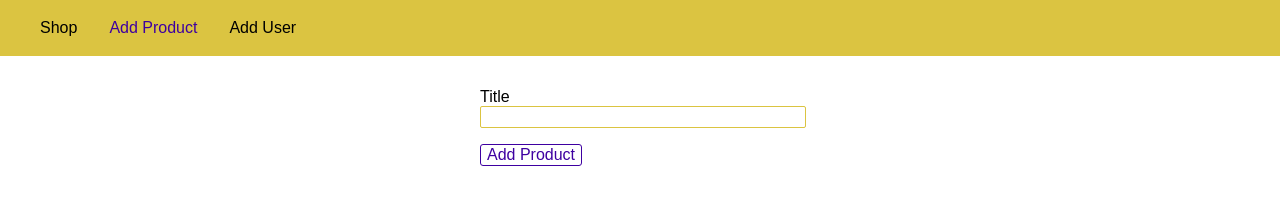
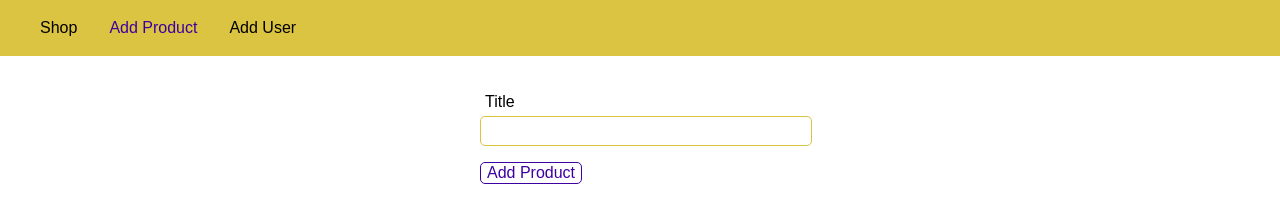
Before and after one commit to shivakumarpeketi/my-first-node-app, a website: page views/add-product.html in a window 1280 px wide. Shown: the top 222 px of the page. Drawn offline with Linux system fonts and the light colour scheme.

Commit message:
CSS changes

```diff
--- a/public/css/product.css
+++ b/public/css/product.css
@@ -12,12 +12,14 @@
 .form-control input {
     display: block;
     width: 100%;
+    padding: 5px;
 }
 
 .form-control input {
     border: 1px solid #dbc441;
     font: inherit;
-    border-radius: 2px;
+    border-radius: 5px;
+    padding: 5px;
 }
 
 button {
@@ -27,6 +29,9 @@ button {
     background: white;
     border-radius: 3px;
     cursor: pointer;
+    /* padding: 5px; */
+    border-radius: 5px;
+    display: flex;
 }
 
 button:hover,
```
Also changed, not shown: routes/admin.js (+6 -11 lines), views/add-product.html (+1 -1 lines).
